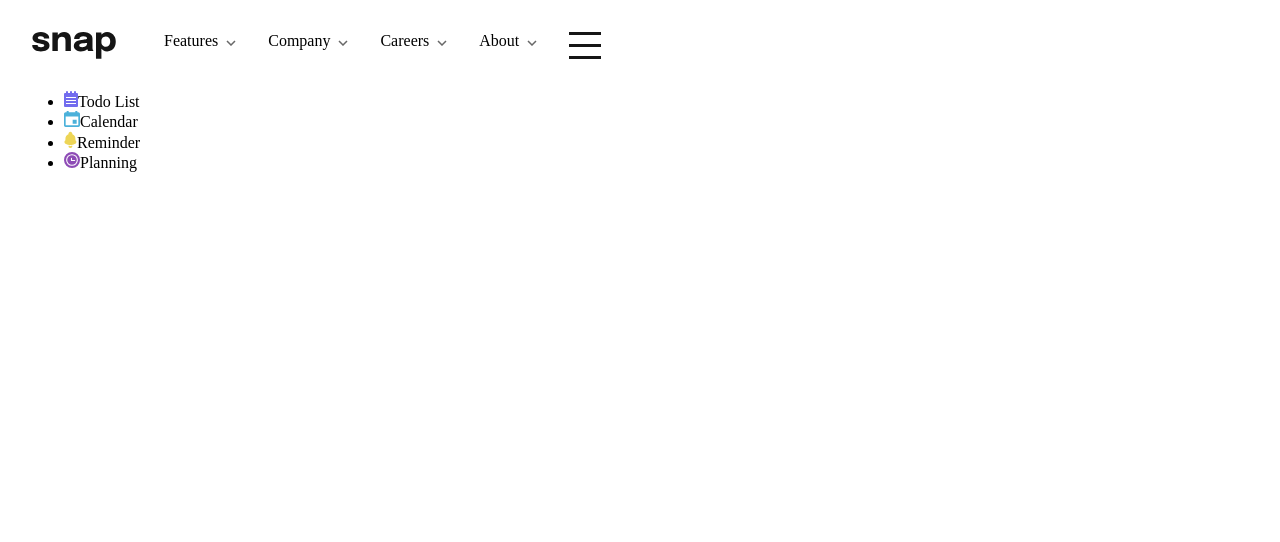
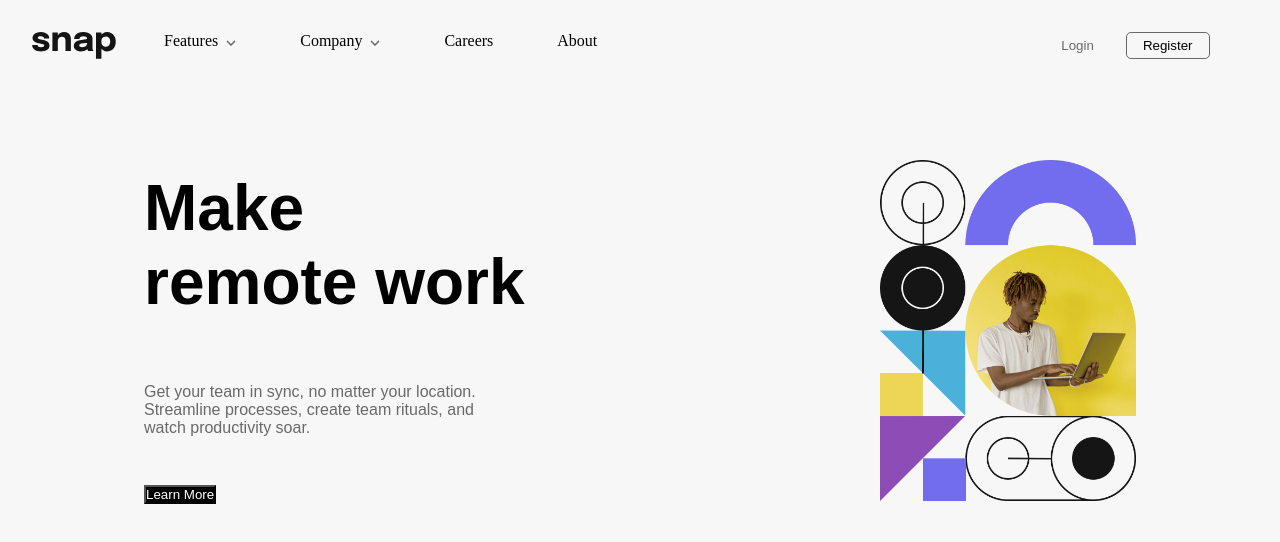
Before and after one commit to TaiwoSoftware/Intro-section-with-dropdown-navigation-menu, a React (Vite) app: page / in a window 1280 px wide. Shown: the top 542 px of the page. Built offline with nearby package versions, Linux system fonts and the light colour scheme.

Commit message:
almost done with the project

```diff
--- a/src/component/Body/Body.jsx
+++ b/src/component/Body/Body.jsx
@@ -1,7 +1,12 @@
 import NavContainer from "./NavContainer";
+import CompanyNav from "./CompanyNav";
+import Main from "./Main";
+import '../style.css'
 function Body() {
     return <body>
         <NavContainer />
+        <CompanyNav />
+        <Main />
     </body>
 }
 export default Body;
--- /dev/null
+++ b/src/component/Body/CompanyNav.jsx
@@ -0,0 +1,10 @@
+function CompanyNav() {
+    return <div className="companyNav">
+    <ul>
+        <li>History</li>
+        <li>Our Team</li>
+        <li>Blog</li>
+    </ul>
+    </div>
+}
+export default CompanyNav;
--- /dev/null
+++ b/src/component/Body/Main.jsx
@@ -0,0 +1,12 @@
+import avatar from '../images/image-hero-desktop.png'
+function Main() {
+    return <main>
+        <h1>Make <span className="header-span">remote work</span></h1>
+        <img src={avatar} alt='hero' />
+        <p>Get your team in sync, no matter your location.
+        <br/>Streamline processes, create team rituals, and
+        <br/> watch productivity soar.</p>
+        <button>Learn More</button>
+    </main>
+}
+export default Main;
--- a/src/component/Body/NavContainer.jsx
+++ b/src/component/Body/NavContainer.jsx
@@ -2,7 +2,7 @@ import todo from '../images/icon-todo.svg';
 import calender from '../images/icon-calendar.svg';
 import reminder from '../images/icon-reminders.svg';
 import planning from '../images/icon-planning.svg'
-
+import '../style.css'
 /**
  * Renders a navigation container with a list of items.
  * Each item consists of an image and a label.
@@ -14,19 +14,19 @@ function NavContainer() {
     <div className="navContainer">
       <ul>
         <li>
-          <img src={todo} alt="todo" />
+          <img src={todo} alt="todo" className='images' />
           Todo List
         </li>
         <li>
-          <img src={calender} alt="calender" />
+          <img src={calender} alt="calender" className='images' />
           Calendar
         </li>
         <li>
-          <img src={reminder} alt="reminder" />
+          <img src={reminder} alt="reminder" className='images' />
           Reminder
         </li>
         <li>
-          <img src={planning} alt="planning" />
+          <img src={planning} alt="planning" className='images'/>
           Planning
         </li>
       </ul>
--- a/src/component/header/Header.jsx
+++ b/src/component/header/Header.jsx
@@ -1,9 +1,9 @@
 import Nav from './Nav'
-import Hamburger from './Hamburger';
+import ButtonContainer from './ButtonContainer'
 function Header() {
     return <header>
     <Nav />
-    <Hamburger />
+    <ButtonContainer />
   </header>
 }
 export default Header
--- a/src/component/header/Navigation.jsx
+++ b/src/component/header/Navigation.jsx
@@ -12,11 +12,9 @@ function Navigation() {
       </li>
       <li>
         Careers
-        <img src={navImage} alt="nav-image" className="nav-image" />
       </li>
       <li>
         About
-        <img src={navImage} alt="nav-image" className="nav-image" />
       </li>
     </ul>
   );
--- a/src/component/style.css
+++ b/src/component/style.css
@@ -12,6 +12,7 @@ html{
 
 header{
     display: flex;
+    position: relative;
 }
 
 nav{
@@ -24,7 +25,7 @@ nav{
 
 nav ul li{
     display: inline;
-    margin-right: 2rem;
+    margin-right: 4rem;
 }
 
 .nav-image{
@@ -33,15 +34,23 @@ nav ul li{
 
 body{
     padding: 2rem;
+    background-color: rgb(247, 247, 247);
 }
 
 
 .buttonContainer{
-    margin-left: 30rem;
+    margin-left: 25rem;
 }
 
 button {
     margin-right: 2rem;
+}
+
+.register{
+    background:transparent ;
+    border: 1px solid hsl(0, 0%, 41%);
+    padding:5px 1rem;
+    border-radius: 5px;
 }
 
 .logIn{
@@ -49,3 +58,70 @@ button {
     border: none;
     color: hsl(0, 0%, 41%);
 }
+
+.navContainer{
+    background-color: white;
+    padding: 1rem;
+    border-radius: .5rem;
+    width: 11%;
+    position: absolute;
+    left: 8rem;
+    top: 4rem;
+    display: none;
+    box-shadow: 2rem 2rem 3rem rgb(231, 226, 226);
+}
+
+.navContainer li{
+    list-style: none;
+    margin-bottom: .5rem;
+
+}
+
+.images{
+    margin-right: 1rem;
+}
+
+.companyNav{
+    left: 18rem;
+    background-color: white;
+    padding: 1rem;
+    display: none;
+    border-radius: .5rem;
+    width: 8%;
+    position: absolute;
+    top: 4rem;
+    box-shadow: 2rem 2rem 3rem rgb(231, 226, 226);
+}
+
+.companyNav li{
+    list-style: none;
+}
+main{
+    font-family: sans-serif;
+    padding: 5rem;
+}
+main h1{
+    font-size: 4rem;
+}
+
+.header-span{
+    display: block;
+}
+
+main p{
+    margin-top: 4rem;
+    color: hsl(0, 0%, 41%);
+}
+
+main img{
+    width: 20%;
+    position: absolute;
+    left: 55rem;
+    top: 10rem;
+}
+
+main button{
+    background-color: black;
+    color: white;
+    margin-top: 3rem;
+}
```
